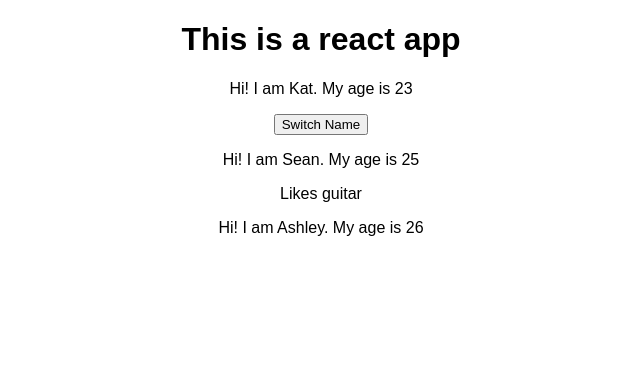
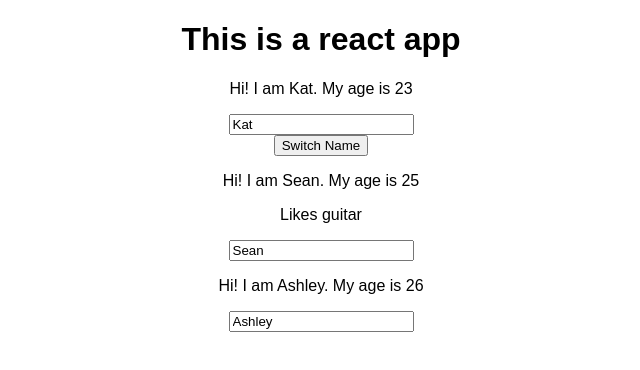
Before and after one commit to sns45/react-course, a React (Create React App) app: page / in a window 1280 px wide. Shown: the top 370 px of the page, without its empty margins (319-959 px from the left). Built offline with nearby package versions, Linux system fonts and the light colour scheme.

Commit message:
two-way binding

```diff
--- a/src/App.js
+++ b/src/App.js
@@ -39,6 +39,10 @@ class App extends Component {
     })
   }
 
+  changename = (event) => {
+      this.switchnameHandler(event.target.value);
+  }
+
   render() {
     return (
       <div className="App">
@@ -52,7 +56,9 @@ class App extends Component {
         <button onClick={this.switchnameHandler.bind(this, 'Sean Bean')}>Switch Name</button>
         <Person
           name={this.state.person[1].name}
-          age={this.state.person[1].age}  > Likes guitar </Person>
+          age={this.state.person[1].age}
+          changename = {this.changename}
+          > Likes guitar </Person>
 
         <Person
           name={this.state.person[2].name}
--- a/src/Person/Person.js
+++ b/src/Person/Person.js
@@ -6,6 +6,7 @@ const person = (props) => {
         <div>
             <p onClick={props.click}>Hi! I am {props.name}. My age is {props.age} </p>
             <p>{props.children}</p>
+            <input type = "text" value = {props.name} onChange = {props.changename}/>
         </div>
     )
 }
```
